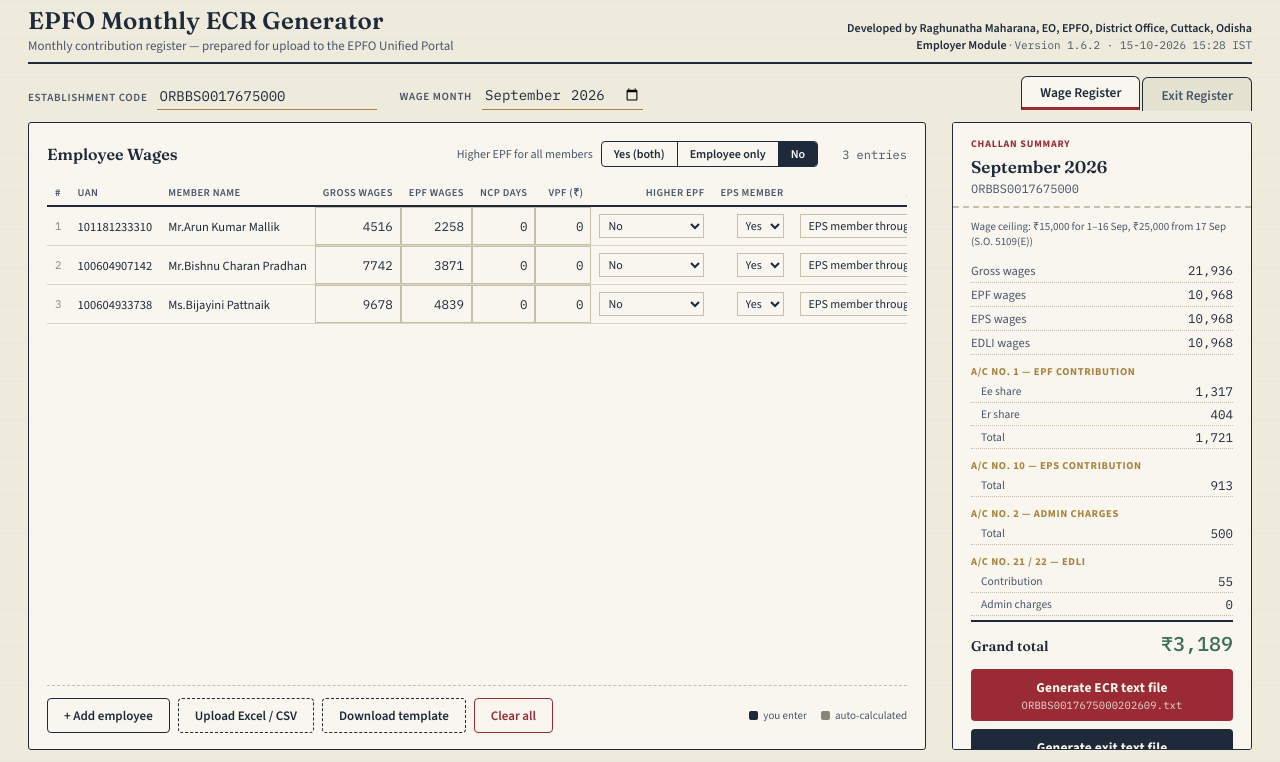
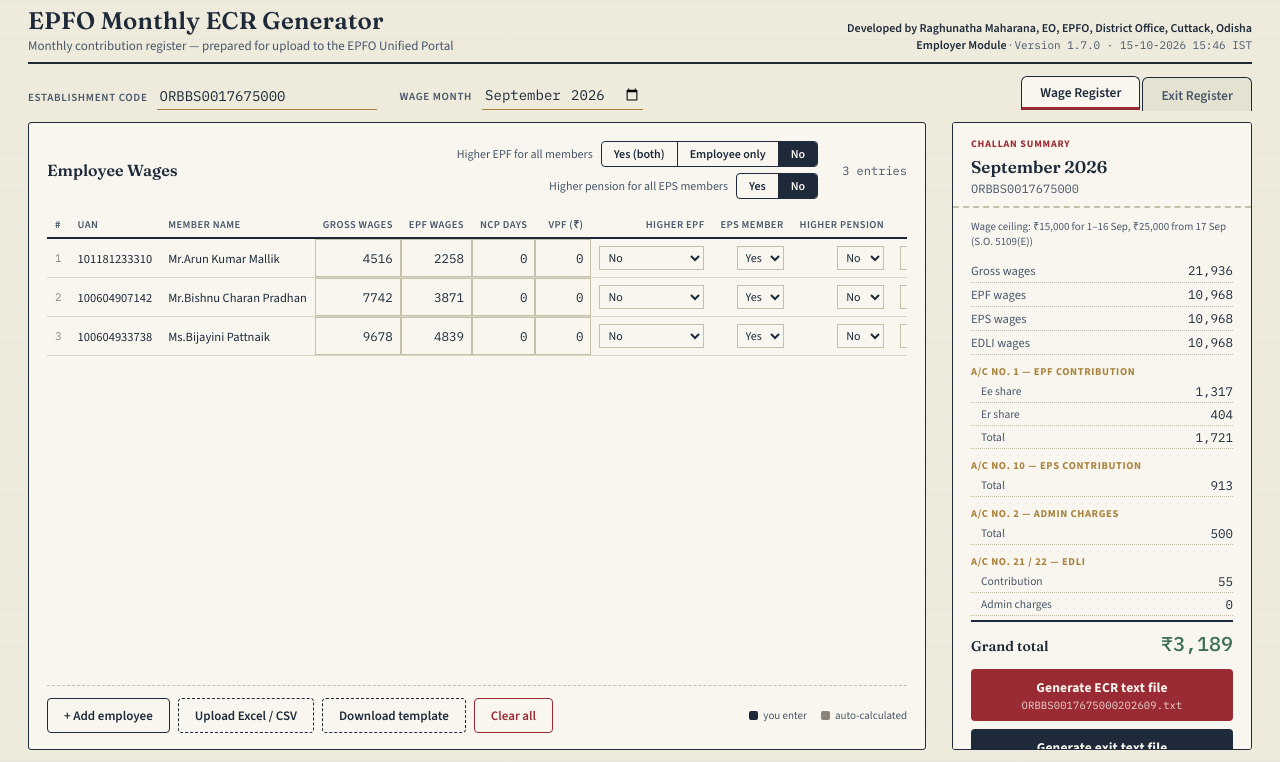
Before and after one commit to EPFRAGHU/ecr-generator, a Flask app: page / in a window 1280 px wide. Shown: the part 38-800 px from the top of the page. Run offline with Flask 3, Linux system fonts and the light colour scheme; the visitor is signed in with stand-in values (Sample User, id 1); tables that the repository leaves empty hold one stand-in row (values such as "Sample post").

Commit message:
Add higher pension for EPS members (v1.7.0)
For members whose joint option for pension on higher wages has been
accepted. A "Higher pension" Yes/No column (EPS members only) and a
"Higher pension for all EPS members" switch set it per member or for all.
With Yes, EPS wages are the actual wage and the EPS contribution is 8.33%
of it plus 1.16% of the part above the ceiling, all out of the employer's
12% (the rest is the diff). Higher EPF is set to "Yes (both)" and locked
for that member; EDLI wages stay capped. In September 2026 the 1.16% is
on the part above 15,000 for 1-16 Sep and above 25,000 for 17-30 Sep.

Co-Authored-By: Claude Opus 5.5 <noreply@anthropic.com>

```diff
--- a/app.py
+++ b/app.py
@@ -53,8 +53,8 @@ IST = timezone(timedelta(hours=5, minutes=30))
 # fix or small change; set APP_BUILD to the actual date and time (IST)
 # of the release commit, read from the clock (never estimated).
 # History is in README.md under "Version history".
-APP_VERSION = "1.6.2"
-APP_BUILD = "15-10-2026 15:28 IST"
+APP_VERSION = "1.7.0"
+APP_BUILD = "15-10-2026 15:46 IST"
 
 
 @app.context_processor
@@ -372,7 +372,13 @@ HIGHER_MODES = {
 
 
 def calc_row(
-    epf, wage_month="", eps_member=True, sep_basis="cap", higher="N", vpf=0
+    epf,
+    wage_month="",
+    eps_member=True,
+    sep_basis="cap",
+    higher="N",
+    vpf=0,
+    higher_pension=False,
 ) -> dict:
     """
     `epf` is the member's full-month EPF wages. `higher` is a HIGHER_MODES
@@ -393,12 +399,21 @@ def calc_row(
     `vpf` is the voluntary PF amount in rupees. It is remitted with the
     employee share, so it is added to the EPF contribution but not to the
     employer's diff.
+
+    `higher_pension` is for an EPS member whose joint option for pension on
+    higher wages has been accepted. EPF is then on the actual wage for both
+    (mode "Y"), EPS wages are the actual wage, and the EPS contribution is
+    8.33% of it plus 1.16% of the part above the ceiling, all out of the
+    employer's 12%. EDLI wages stay capped.
     """
     if higher is True:
         higher = "Y"
     elif higher is False:
         higher = "N"
     mode = higher if higher in HIGHER_MODES else "N"
+    hp = bool(higher_pension) and eps_member
+    if hp:
+        mode = "Y"
 
     w = float(epf or 0)
     full_w = w
@@ -407,32 +422,44 @@ def calc_row(
         f2 = SPLIT_DAYS_AFTER / SPLIT_DAYS_TOTAL
         old, new = min(w, OLD_CEILING), min(w, NEW_CEILING)
         split = old * f1 + new * f2
+        # Wage above the ceiling for each part of the month (higher pension)
+        over_old, over_new = max(w - OLD_CEILING, 0), max(w - NEW_CEILING, 0)
         edli_w = split
+        excess = 0.0
         if eps_member and sep_basis == "new":
             # Covered only from 17th: wages for 17-30 Sep only.
             full_w = w * f2
             capped_w = new * f2
             eps_w = edli_w = new * f2
+            if hp:
+                eps_w, excess = w * f2, over_new * f2
         else:
             capped_w = split
             if not eps_member:
                 eps_w = 0.0
             elif sep_basis == "noeps":
                 eps_w = new * f2
+                if hp:
+                    eps_w, excess = w * f2, over_new * f2
             else:  # "cap"
                 eps_w = split
+                if hp:
+                    eps_w, excess = w, over_old * f1 + over_new * f2
     else:
         ceiling = ceiling_for(wage_month)
         capped_w = min(w, ceiling)
         eps_w = min(w, ceiling) if eps_member else 0.0
         edli_w = min(w, ceiling)
+        excess = 0.0
+        if hp:
+            eps_w, excess = w, max(w - ceiling, 0)
 
     epf_w = capped_w if mode == "N" else full_w
     employer_w = full_w if mode == "Y" else capped_w
 
     ee_contri = round_half_up(epf_w * 0.12)
     er_contri = round_half_up(employer_w * 0.12)
-    eps_contri = round_half_up(eps_w * 0.0833)
+    eps_contri = round_half_up(eps_w * 0.0833 + excess * 0.0116)
     return {
         "epf_wages": round_half_up(epf_w),
         "eps_wages": round_half_up(eps_w),
@@ -491,6 +518,10 @@ def row_eps_member(row: dict) -> bool:
 def row_higher_epf(row: dict) -> str:
     mode = str(row.get("higher", "N")).strip().upper()
     return mode if mode in HIGHER_MODES else "N"
+
+
+def row_higher_pension(row: dict) -> bool:
+    return str(row.get("hp", "N")).strip().upper() == "Y"
 
 
 def row_sep_basis(row: dict) -> str:
@@ -711,6 +742,7 @@ def generate_ecr():
             row_sep_basis(row),
             row_higher_epf(row),
             float(row.get("vpf") or 0),
+            row_higher_pension(row),
         )
         ncp = int(row.get("ncp") or 0)
         refund = row.get("refund") or 0
--- a/static/app.js
+++ b/static/app.js
@@ -40,27 +40,41 @@ function calc(row){
   //   E = employee only: employee 12% on the actual wage, employer 12%
   //       restricted to the ceiling wage (EPS 8.33% of it, rest as diff).
   //   N = EPF wages capped at the ceiling for both (the default).
-  const mode = higherMode(row);
-  let cappedW, epsW, edliW;
+  // Higher pension (row.hp = 'Y', EPS members only): joint option for
+  // pension on higher wages accepted. EPF on the actual wage for both, EPS
+  // wages = actual wage, EPS contribution = 8.33% of it + 1.16% of the part
+  // above the ceiling, all from the employer's 12%. EDLI stays capped.
+  const hp = hasHigherPension(row);
+  const mode = hp ? 'Y' : higherMode(row);
+  let cappedW, epsW, edliW, excess = 0;
   if(month === SPLIT_MONTH){
     const old = Math.min(w, OLD_CEILING), neu = Math.min(w, NEW_CEILING);
     const split = old*SPLIT_BEFORE + neu*SPLIT_AFTER;
+    // Wage above the ceiling for each part of the month (higher pension)
+    const overOld = Math.max(w - OLD_CEILING, 0), overNew = Math.max(w - NEW_CEILING, 0);
     edliW = split;
     if(epsMember && row.sep === 'new'){
       // Covered only from 17th: wages for 17-30 Sep only.
       cappedW = neu*SPLIT_AFTER;
       epsW = edliW = neu*SPLIT_AFTER;
+      if(hp){ epsW = w*SPLIT_AFTER; excess = overNew*SPLIT_AFTER; }
     }else{
       cappedW = split;
       if(!epsMember) epsW = 0;
-      else if(row.sep === 'noeps') epsW = neu*SPLIT_AFTER;
-      else epsW = split;
+      else if(row.sep === 'noeps'){
+        epsW = neu*SPLIT_AFTER;
+        if(hp){ epsW = w*SPLIT_AFTER; excess = overNew*SPLIT_AFTER; }
+      }else{
+        epsW = split;
+        if(hp){ epsW = w; excess = overOld*SPLIT_BEFORE + overNew*SPLIT_AFTER; }
+      }
     }
   }else{
     const ceiling = ceilingFor(month);
     cappedW = Math.min(w, ceiling);
     epsW = epsMember ? Math.min(w, ceiling) : 0;
     edliW = Math.min(w, ceiling);
+    if(hp){ epsW = w; excess = Math.max(w - ceiling, 0); }
   }
   const fullW = (month === SPLIT_MONTH && epsMember && row.sep === 'new') ? w*SPLIT_AFTER : w;
   const epfW = mode === 'N' ? cappedW : fullW;
@@ -71,7 +85,7 @@ function calc(row){
   const eeContri = roundHalfUp(epfW*0.12);
   const erContri = roundHalfUp(employerW*0.12);
   const vpf = vpfIssue(row.vpf) ? 0 : roundHalfUp(Number(row.vpf)||0);
-  const epsContri = roundHalfUp(epsW*0.0833);
+  const epsContri = roundHalfUp(epsW*0.0833 + excess*0.0116);
   return {
     epfW: roundHalfUp(epfW), eps: roundHalfUp(epsW), edli: roundHalfUp(edliW),
     vpf, epfContri: eeContri + vpf, epsContri, diff: erContri - epsContri,
@@ -102,6 +116,29 @@ function renderBulkHigher(){
     btn.setAttribute('aria-pressed', on);
   });
   document.getElementById('bulk-higher-note').textContent = state === 'mixed' ? 'mixed' : '';
+}
+
+// Higher pension: EPS members only, and it puts EPF on the actual wage, so
+// a higher-pension row's Higher EPF is "Yes (both)" and locked.
+// Keep in sync with row_higher_pension() in app.py.
+const hasHigherPension = row => row.eps !== 'N' && String(row.hp ?? 'N').trim().toUpperCase() === 'Y';
+let defaultHp = 'N';
+
+function setHigherPension(row, value){
+  row.hp = value;
+  if(value === 'Y') row.higher = 'Y';
+}
+
+function renderBulkHp(){
+  const members = wageRows.filter(r => r.eps !== 'N');
+  const flags = new Set(members.map(r => hasHigherPension(r) ? 'Y' : 'N'));
+  const state = flags.size === 1 ? [...flags][0] : (flags.size ? 'mixed' : defaultHp);
+  document.querySelectorAll('[data-hp-all]').forEach(btn=>{
+    const on = btn.dataset.hpAll === state;
+    btn.classList.toggle('active', on);
+    btn.setAttribute('aria-pressed', on);
+  });
+  document.getElementById('bulk-hp-note').textContent = state === 'mixed' ? 'mixed' : '';
 }
 
 function isValidUAN(uan){ return /^\d{12}$/.test(String(uan||'').trim()); }
@@ -160,8 +197,11 @@ function renderWageTable(){
     if(rowHasIssue(row)) tr.classList.add('issue-row');
     const epsOpts = [['Y','Yes'],['N','No']].map(([v,l])=>
       `<option value="${v}" ${(row.eps||'Y')===v?'selected':''}>${l}</option>`).join('');
+    const hp = hasHigherPension(row);
     const higherOpts = Object.entries(HIGHER_MODES).map(([v,l])=>
-      `<option value="${v}" ${higherMode(row)===v?'selected':''}>${l}</option>`).join('');
+      `<option value="${v}" ${(hp ? 'Y' : higherMode(row))===v?'selected':''}>${l}</option>`).join('');
+    const hpOpts = [['N','No'],['Y','Yes']].map(([v,l])=>
+      `<option value="${v}" ${(hp ? 'Y' : 'N')===v?'selected':''}>${l}</option>`).join('');
     const sepOpts = Object.entries(SEP_BASES).map(([v,l])=>
       `<option value="${v}" ${(row.sep||'cap')===v?'selected':''}>${l}</option>`).join('');
     const epfNote = c.epfW !== Math.round(Number(row.epf)||0)
@@ -174,8 +214,9 @@ function renderWageTable(){
       <td class="editable input-box" contenteditable="true" inputmode="decimal" data-field="epf" data-i="${i}">${row.epf}${epfNote}</td>
       <td class="editable input-box" contenteditable="true" inputmode="numeric" data-field="ncp" data-i="${i}">${row.ncp ?? 0}${ncpBad ? `<span class="issue-note">${ncpBad}</span>` : ''}</td>
       <td class="editable input-box" contenteditable="true" inputmode="decimal" data-field="vpf" data-i="${i}">${row.vpf ?? 0}${vpfBad ? `<span class="issue-note">${vpfBad}</span>` : ''}</td>
-      <td><select class="cell-select" data-sfield="higher" data-i="${i}">${higherOpts}</select></td>
+      <td><select class="cell-select" data-sfield="higher" data-i="${i}" ${hp ? 'disabled title="Set by Higher pension"' : ''}>${higherOpts}</select></td>
       <td><select class="cell-select" data-sfield="eps" data-i="${i}">${epsOpts}</select></td>
+      <td><select class="cell-select" data-sfield="hp" data-i="${i}" ${row.eps==='N' ? 'disabled title="EPS members only"' : ''}>${hpOpts}</select></td>
       <td class="split-col"><select class="cell-select" data-sfield="sep" data-i="${i}" ${row.eps==='N'?'disabled':''}>${sepOpts}</select></td>
       <td class="calc">${fmt(c.eps)}</td>
       <td class="calc">${fmt(c.edli)}</td>
@@ -189,6 +230,7 @@ function renderWageTable(){
   });
   document.getElementById('wage-count').textContent = `${wageRows.length} entries`;
   renderBulkHigher();
+  renderBulkHp();
 
   tbody.querySelectorAll('.editable').forEach(cell=>{
     cell.addEventListener('blur', onWageEdit);
@@ -202,7 +244,9 @@ function renderWageTable(){
   });
   tbody.querySelectorAll('.cell-select').forEach(sel=>{
     sel.addEventListener('change', ()=>{
-      wageRows[Number(sel.dataset.i)][sel.dataset.sfield] = sel.value;
+      const row = wageRows[Number(sel.dataset.i)];
+      if(sel.dataset.sfield === 'hp') setHigherPension(row, sel.value);
+      else row[sel.dataset.sfield] = sel.value;
       rerenderKeepingFocus(sel);
     });
   });
@@ -442,14 +486,30 @@ document.querySelectorAll('.tab-btn').forEach(btn=>{
 });
 
 document.getElementById('add-row-btn').addEventListener('click', ()=>{
-  wageRows.push({uan:"", name:"New employee", gross:0, epf:0, ncp:0, vpf:0, refund:0, higher:defaultHigher, eps:'Y', sep:'cap'});
+  wageRows.push({uan:"", name:"New employee", gross:0, epf:0, ncp:0, vpf:0, refund:0, ...newRowFlags()});
   renderWageTable();
   renderStub();
 });
+// Higher EPF / higher pension for new and uploaded rows: the last choice
+// made with the all-members switches.
+function newRowFlags(){
+  const row = {higher: defaultHigher, eps: 'Y', sep: 'cap'};
+  setHigherPension(row, defaultHp);
+  return row;
+}
 document.querySelectorAll('[data-higher-all]').forEach(btn=>{
   btn.addEventListener('click', ()=>{
     defaultHigher = btn.dataset.higherAll;
-    wageRows.forEach(r => { r.higher = defaultHigher; });
+    // Higher-pension rows keep "Yes (both)"
+    wageRows.forEach(r => { if(!hasHigherPension(r)) r.higher = defaultHigher; });
+    renderWageTable();
+    renderStub();
+  });
+});
+document.querySelectorAll('[data-hp-all]').forEach(btn=>{
+  btn.addEventListener('click', ()=>{
+    defaultHp = btn.dataset.hpAll;
+    wageRows.forEach(r => { if(r.eps !== 'N') setHigherPension(r, defaultHp); });
     renderWageTable();
     renderStub();
   });
@@ -467,6 +527,7 @@ document.getElementById('clear-all-btn').addEventListener('click', ()=>{
   exitRows = [];
   pendingUploadFile = null;
   defaultHigher = 'N';
+  defaultHp = 'N';
   renderWageTable();
   renderExitTable();
   renderStub();
@@ -610,7 +671,7 @@ function importRows(rows, issues){
     ncp: isNaN(Number(r.ncp)) ? r.ncp : Number(r.ncp),
     vpf: isNaN(Number(r.vpf)) ? r.vpf : Number(r.vpf),
     refund: Number(r.refund)||0,
-    higher: defaultHigher, eps: 'Y', sep: 'cap',
+    ...newRowFlags(),
   }));
   wageRows.push(...added);
   // Checked after all rows are in, so duplicates within the file and
--- a/static/style.css
+++ b/static/style.css
@@ -298,22 +298,24 @@
     font-weight: 600;
     margin: 0;
   }
+  /* All-members switches (Higher EPF, higher pension), one per line */
   .bulk-higher{
     display: flex;
-    align-items: center;
-    flex-wrap: wrap;
-    gap: 8px;
+    flex-direction: column;
+    align-items: flex-start;
+    gap: 6px;
     font-size: 12px;
     color: var(--ink-soft);
     order: 3;
     flex-basis: 100%;
   }
-  /* Room for the switch beside the title and count, else it wraps below */
+  .bulk-group{ display: flex; align-items: center; flex-wrap: wrap; gap: 8px; }
+  /* Room for the switches beside the title and count, else they wrap below */
   .register-head:has(.bulk-higher){ flex-wrap: wrap; align-items: center; gap: 8px 16px; }
   .register-head:has(.bulk-higher) h2,
   .register-head:has(.bulk-higher) .count{ white-space: nowrap; }
   @media (min-width: 1100px){
-    .bulk-higher{ order: 0; flex-basis: auto; margin-left: auto; }
+    .bulk-higher{ order: 0; flex-basis: auto; margin-left: auto; align-items: flex-end; }
   }
   .seg{
     display: inline-flex;
--- a/templates/index.html
+++ b/templates/index.html
@@ -95,7 +95,8 @@
       <div class="register">
         <div class="register-head">
           <h2>Employee Wages</h2>
-          <div class="bulk-higher" role="group" aria-labelledby="bulk-higher-label">
+          <div class="bulk-higher">
+            <div class="bulk-group" role="group" aria-labelledby="bulk-higher-label">
               <span id="bulk-higher-label">Higher EPF for all members</span>
               <div class="seg">
                 <button type="button" class="seg-btn" data-higher-all="Y">Yes (both)</button>
@@ -103,6 +104,15 @@
                 <button type="button" class="seg-btn" data-higher-all="N">No</button>
               </div>
               <span class="bulk-note" id="bulk-higher-note"></span>
+            </div>
+            <div class="bulk-group" role="group" aria-labelledby="bulk-hp-label">
+              <span id="bulk-hp-label" title="Pension on higher wages: joint option accepted. EPS on the actual wage (8.33% + 1.16% above the ceiling, from the employer's 12%); sets Higher EPF to Yes (both).">Higher pension for all EPS members</span>
+              <div class="seg">
+                <button type="button" class="seg-btn" data-hp-all="Y">Yes</button>
+                <button type="button" class="seg-btn" data-hp-all="N">No</button>
+              </div>
+              <span class="bulk-note" id="bulk-hp-note"></span>
+            </div>
           </div>
           <span class="count" id="wage-count">14 entries</span>
         </div>
@@ -119,6 +129,7 @@
               <th title="Voluntary PF, in rupees, on top of the 12% employee share">VPF (₹)</th>
               <th>Higher EPF</th>
               <th>EPS member</th>
+              <th title="Pension on higher wages: joint option accepted. EPS wages = actual wage; EPS contribution 8.33% + 1.16% of the part above the ceiling, from the employer's 12%. EPS members only.">Higher pension</th>
               <th class="split-col">1–16 Sep status</th>
               <th>EPS wages</th>
               <th>EDLI wages</th>
```
Also changed, not shown: README.md. Lines whose indentation alone changed are shown as unchanged.
